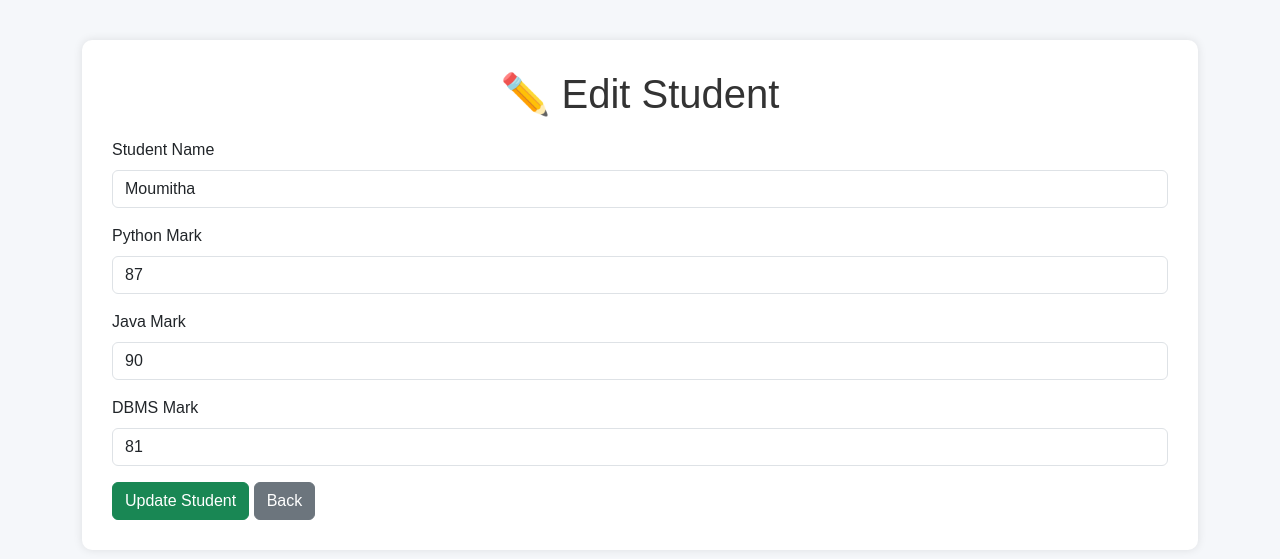
After one commit to SowndammalM/Student_Management_System, a Flask app: page /edit/1 in a window 1280 px wide. The commit adds this page. Shown: the top 559 px of the page. Run offline with Flask 3, Linux system fonts and the light colour scheme.

Commit message:
Added edit and delete functionality

```diff
--- a/app.py
+++ b/app.py
@@ -117,6 +117,108 @@ def add_student():
 
     return render_template("add_student.html")
 
+# ==============================
+# DELETE STUDENT
+# ==============================
+
+@app.route("/delete/<student_id>")
+
+def delete_student(student_id):
+
+    students = load_students()
+
+    updated_students = []
+
+    for student in students:
+
+        if student["id"] != student_id:
+
+            updated_students.append(student)
+
+    save_students(updated_students)
+
+    return redirect("/")
+
+# ==============================
+# EDIT STUDENT
+# ==============================
+
+@app.route("/edit/<student_id>", methods=["GET", "POST"])
+
+def edit_student(student_id):
+
+    students = load_students()
+
+    student_data = None
+
+    for student in students:
+
+        if student["id"] == student_id:
+
+            student_data = student
+
+            break
+
+    # UPDATE LOGIC
+
+    if request.method == "POST":
+
+        student_data["name"] = request.form["name"]
+
+        student_data["python"] = int(request.form["python"])
+
+        student_data["java"] = int(request.form["java"])
+
+        student_data["dbms"] = int(request.form["dbms"])
+
+        # Recalculate
+
+        total = (
+
+            student_data["python"]
+
+            + student_data["java"]
+
+            + student_data["dbms"]
+
+        )
+
+        average = total / 3
+
+        # Grade
+
+        if average >= 90:
+            grade = "A+"
+
+        elif average >= 75:
+            grade = "A"
+
+        elif average >= 60:
+            grade = "B"
+
+        elif average >= 50:
+            grade = "C"
+
+        else:
+            grade = "Fail"
+
+        student_data["total"] = total
+
+        student_data["average"] = average
+
+        student_data["grade"] = grade
+
+        save_students(students)
+
+        return redirect("/")
+
+    return render_template(
+
+        "edit_student.html",
+
+        student=student_data
+    )
+
 
 # ==============================
 # RUN SERVER
--- a/students.json
+++ b/students.json
@@ -2,11 +2,11 @@
     {
         "id": "1",
         "name": "Moumitha",
-        "python": 80,
+        "python": 87,
         "java": 90,
         "dbms": 81,
-        "total": 251,
-        "average": 83.66666666666667,
+        "total": 258,
+        "average": 86.0,
         "grade": "A"
     }
 ]
--- /dev/null
+++ b/templates/edit_student.html
@@ -0,0 +1,115 @@
+<!DOCTYPE html>
+<html lang="en">
+
+<head>
+
+    <meta charset="UTF-8">
+
+    <meta name="viewport"
+          content="width=device-width, initial-scale=1.0">
+
+    <title>Edit Student</title>
+
+    <!-- Bootstrap -->
+
+    <link href="https://cdn.jsdelivr.net/npm/bootstrap@5.3.3/dist/css/bootstrap.min.css"
+          rel="stylesheet">
+
+    <!-- Custom CSS -->
+
+    <link rel="stylesheet"
+          href="{{ url_for('static', filename='style.css') }}">
+
+</head>
+
+<body>
+
+<div class="container">
+
+    <div class="container-box">
+
+        <h1 class="heading">
+            ✏️ Edit Student
+        </h1>
+
+        <form method="POST">
+
+            <div class="mb-3">
+
+                <label class="form-label">
+                    Student Name
+                </label>
+
+                <input type="text"
+                       name="name"
+                       class="form-control"
+                       value="{{ student.name }}"
+                       required>
+
+            </div>
+
+            <div class="mb-3">
+
+                <label class="form-label">
+                    Python Mark
+                </label>
+
+                <input type="number"
+                       name="python"
+                       class="form-control"
+                       value="{{ student.python }}"
+                       required>
+
+            </div>
+
+            <div class="mb-3">
+
+                <label class="form-label">
+                    Java Mark
+                </label>
+
+                <input type="number"
+                       name="java"
+                       class="form-control"
+                       value="{{ student.java }}"
+                       required>
+
+            </div>
+
+            <div class="mb-3">
+
+                <label class="form-label">
+                    DBMS Mark
+                </label>
+
+                <input type="number"
+                       name="dbms"
+                       class="form-control"
+                       value="{{ student.dbms }}"
+                       required>
+
+            </div>
+
+            <button type="submit"
+                    class="btn btn-success">
+
+                Update Student
+
+            </button>
+
+            <a href="/"
+               class="btn btn-secondary">
+
+               Back
+
+            </a>
+
+        </form>
+
+    </div>
+
+</div>
+
+</body>
+
+</html>
```
Also changed, not shown: templates/index.html (+14 -0 lines).
